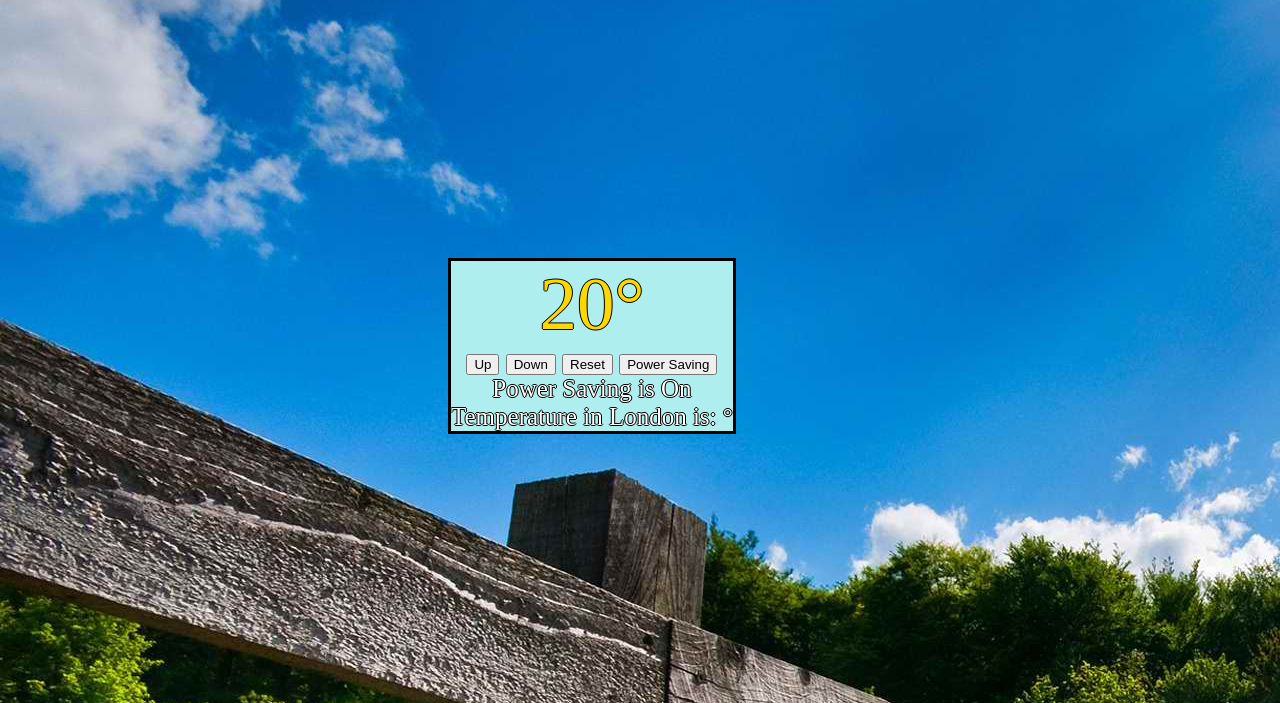
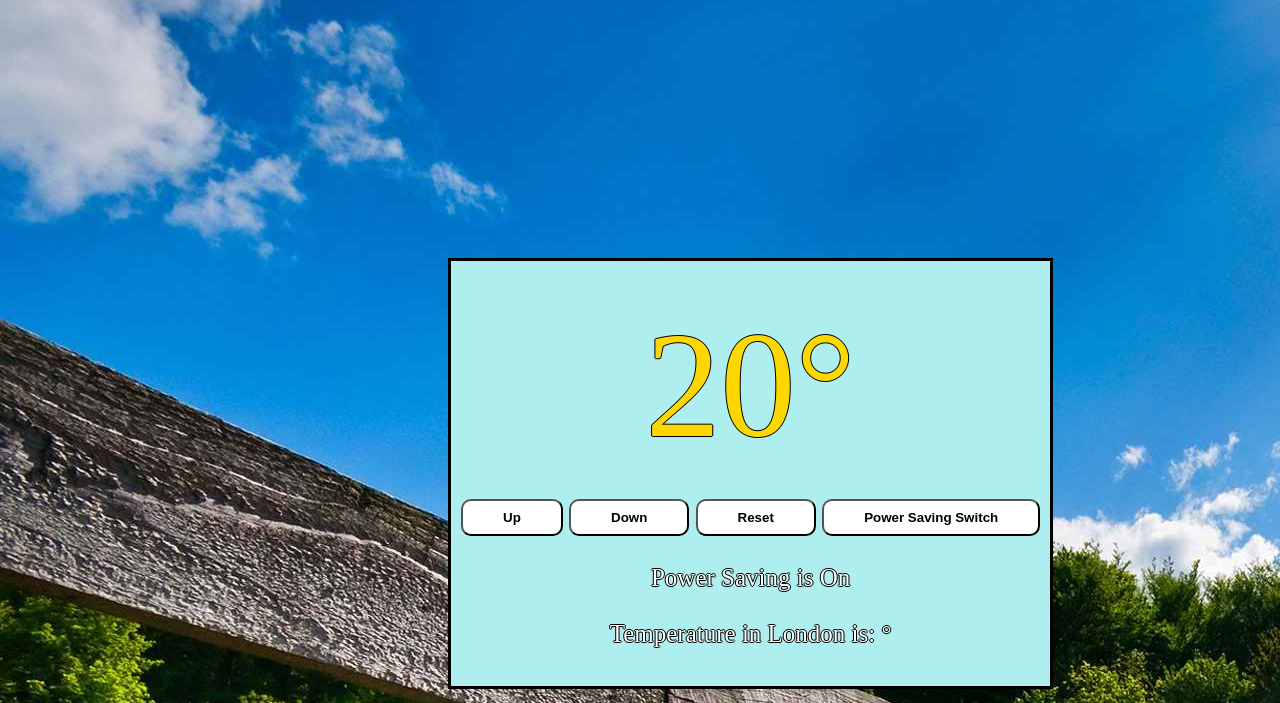
Before and after one commit to Munded/thermostat, a PHP site: page / in a window 1280 px wide. Shown: the part 188-891 px from the top of the page. Run offline with PHP 8.4, Linux system fonts and the light colour scheme.

Commit message:
still playing around with css

```diff
--- a/css/style.css
+++ b/css/style.css
@@ -15,14 +15,25 @@ top: 50%;
   border: black;
   left: 35%;
   border-style: solid;
+  padding: 10px
 }
 
 .btn{
-
+  background: white;
+  color: black;
+  display: inline-block;
+  border-radius: 10px;
+  box-shadow: inset 0 1px 0 rgba(255,255,255,0.2);
+  font-family: Arial, sans-serif;
+  line-height: 2.5em;
+  padding: 0 3em;
+  text-decoration: none;
+  font-weight: bold;
 }
 
 .thermostat{
-  font-size: 75px;
+  font-size: 150px;
+  text-align: center;
 }
 
 #outsideTemperature{
--- a/index.html
+++ b/index.html
@@ -8,18 +8,21 @@
 
   <body>
     <div id="box">
+      <br>
     <section class="thermostat"><span id="view"></span>°</section>
-
-    <button id="buttonUp">Up</button>
-    <button id="buttonDown">Down</button>
-    <button id="buttonReset">Reset</button>
-    <button id="powerSavingSwitch">Power Saving</button>
-
+      <br>
+    <button class="btn" id="buttonUp">Up</button>
+    <button class="btn" id="buttonDown">Down</button>
+    <button class="btn" id="buttonReset">Reset</button>
+    <button class="btn" id="powerSavingSwitch">Power Saving Switch</button>
+      <br>
+      <br>
     <section> Power Saving is <span id="powerSave"></span></section>
 
     <section><span id="maxMin"></span></section>
-
-     <section>Temperature in London is: <span id="outsideTemperature"></span>°</section>
+      <br>
+    <section>Temperature in London is: <span id="outsideTemperature"></span>°</section>
+      <br>
    </div>
 
   <script src="src/thermostatInterface.js"></script>
```
Lines whose indentation alone changed are shown as unchanged.
